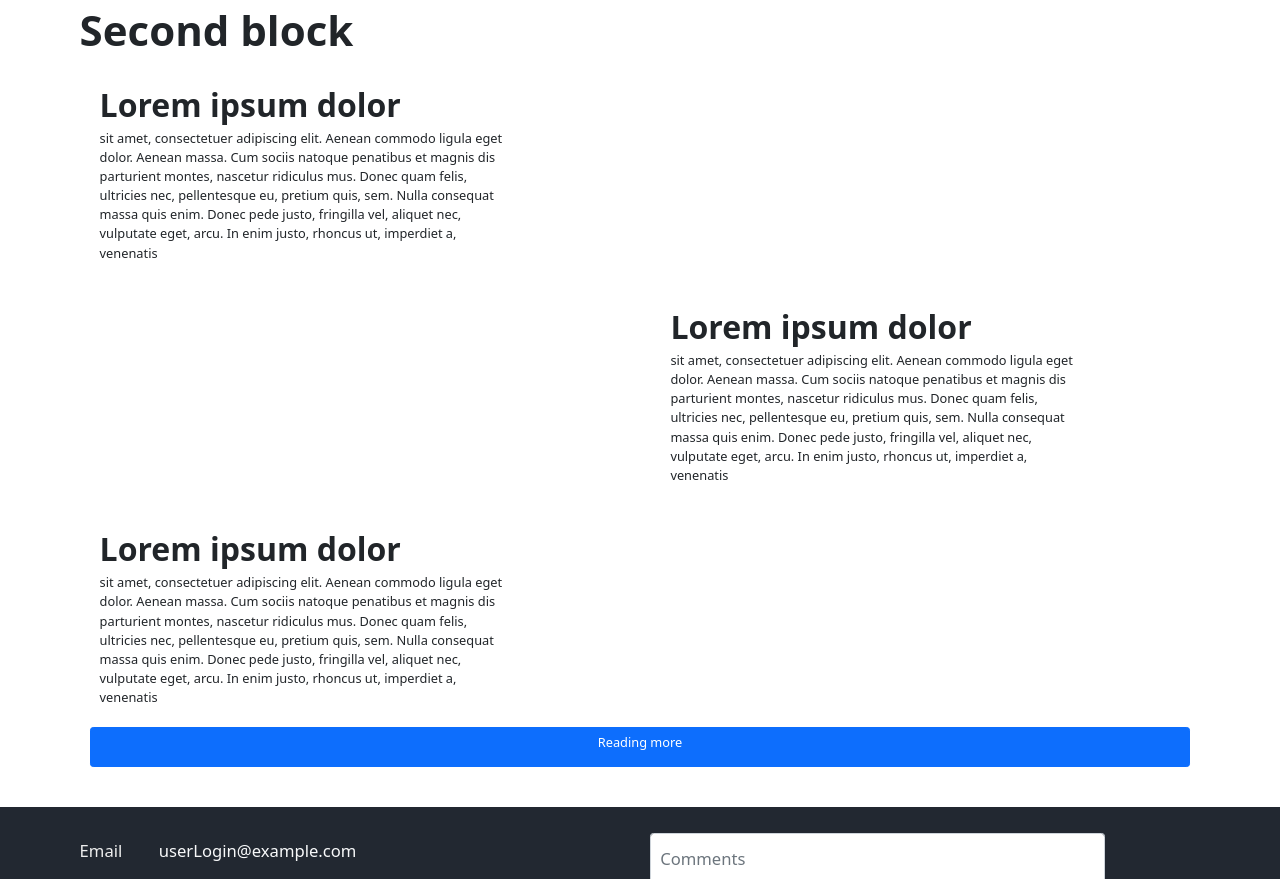
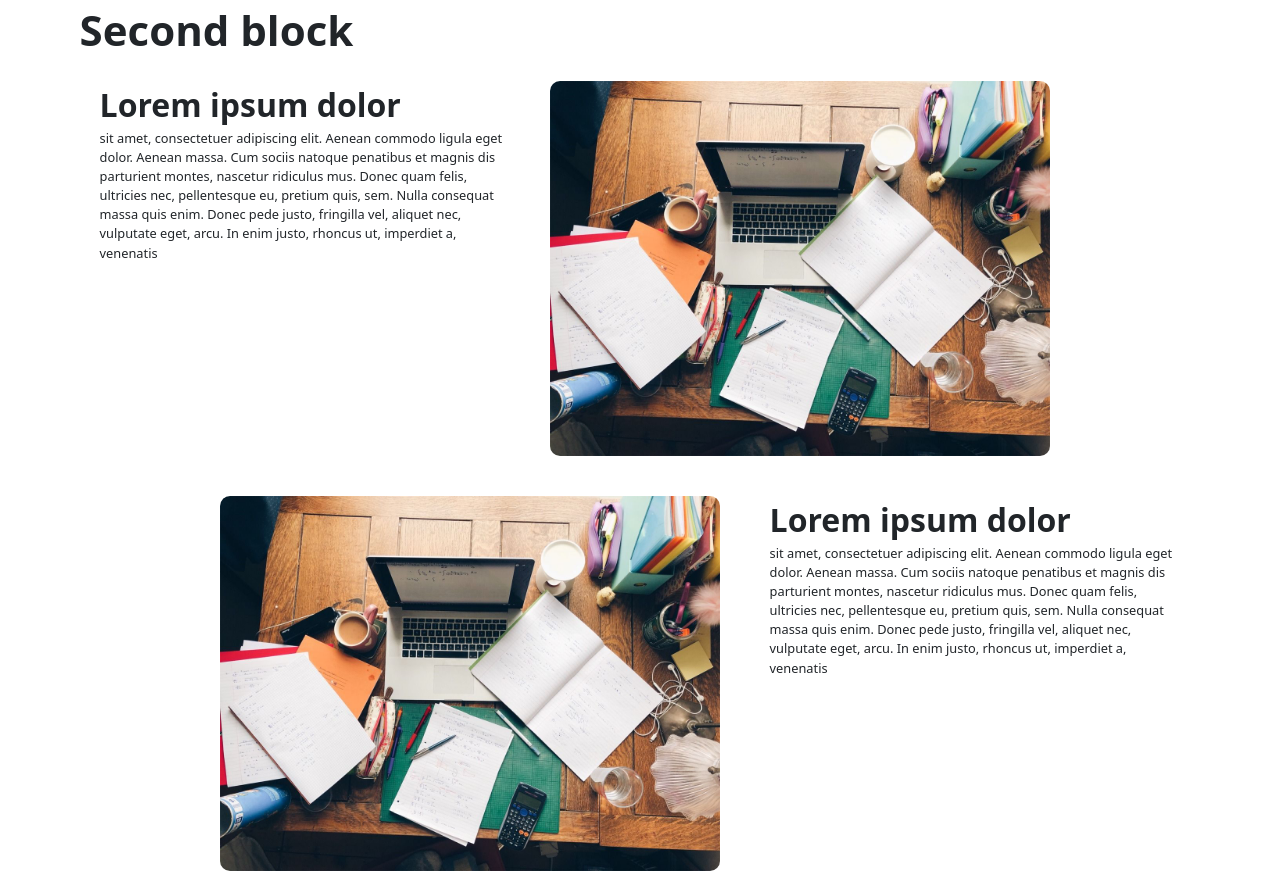
Before and after one commit to ualiyevvv/newrep, a plain HTML site: page index.html in a window 1280 px wide. Shown: the part 773-1652 px from the top of the page. Drawn offline with nearby package versions, Linux system fonts and the light colour scheme.

Commit message:
Add files via upload

```diff
--- a/css/style.css
+++ b/css/style.css
@@ -19,13 +19,18 @@
     height: auto;
 }
 .dop__row {
+    display: flex;
+    align-items: start;
+}
+.dop__img {
+    width: 500px;
+}
+.dop__img img {
+    border-radius: 10px;
+    width: 100%;
 }
 .dop__row:nth-child(2) {
-    display: flex;
-    flex-direction: column;
-    justify-content: end;
-    align-items: flex-end;
-    padding-right: 100px;
+    margin-left: 120px;
 }
 .btn {
     width: 100%;
--- a/index.html
+++ b/index.html
@@ -53,10 +53,13 @@
                 </div>
             </div>
         </nav>
-<section class="promo">
-    <div class="container">
-    </div>
-</section>
+        <section class="promo">
+            <div class="container">
+                <div class="promo__header">
+                    Study Hack
+                </div>
+            </div>
+        </section>
 
 
 
@@ -75,8 +78,18 @@
                         sit amet, consectetuer adipiscing elit. Aenean commodo ligula eget dolor. Aenean massa. Cum sociis natoque penatibus et magnis dis parturient montes, nascetur ridiculus mus. Donec quam felis, ultricies nec, pellentesque eu, pretium quis, sem. Nulla consequat massa quis enim. Donec pede justo, fringilla vel, aliquet nec, vulputate eget, arcu. In enim justo, rhoncus ut, imperdiet a, venenatis
                     </div>
                 </div>
+                <div class="dop__block">
+                    <div class="dop__img">
+                        <img src="img/cart1.jpg" alt="">
+                    </div>
+                </div>
             </div>
             <div class="dop__row">
+                <div class="dop__block" style="margin-right: 100px;">
+                    <div class="dop__img">
+                        <img src="img/cart1.jpg" alt="">
+                    </div>
+                </div>
                 <div class="dop__block">
                     <div class="dop__header">
                         Lorem ipsum dolor
@@ -93,6 +106,11 @@
                     </div>
                     <div class="dop__content">
                         sit amet, consectetuer adipiscing elit. Aenean commodo ligula eget dolor. Aenean massa. Cum sociis natoque penatibus et magnis dis parturient montes, nascetur ridiculus mus. Donec quam felis, ultricies nec, pellentesque eu, pretium quis, sem. Nulla consequat massa quis enim. Donec pede justo, fringilla vel, aliquet nec, vulputate eget, arcu. In enim justo, rhoncus ut, imperdiet a, venenatis
+                    </div>
+                </div>
+                <div class="dop__block">
+                    <div class="dop__img">
+                        <img src="img/cart1.jpg" alt="">
                     </div>
                 </div>
             </div>
```
Also changed, not shown: img/cart1.jpg (added).
